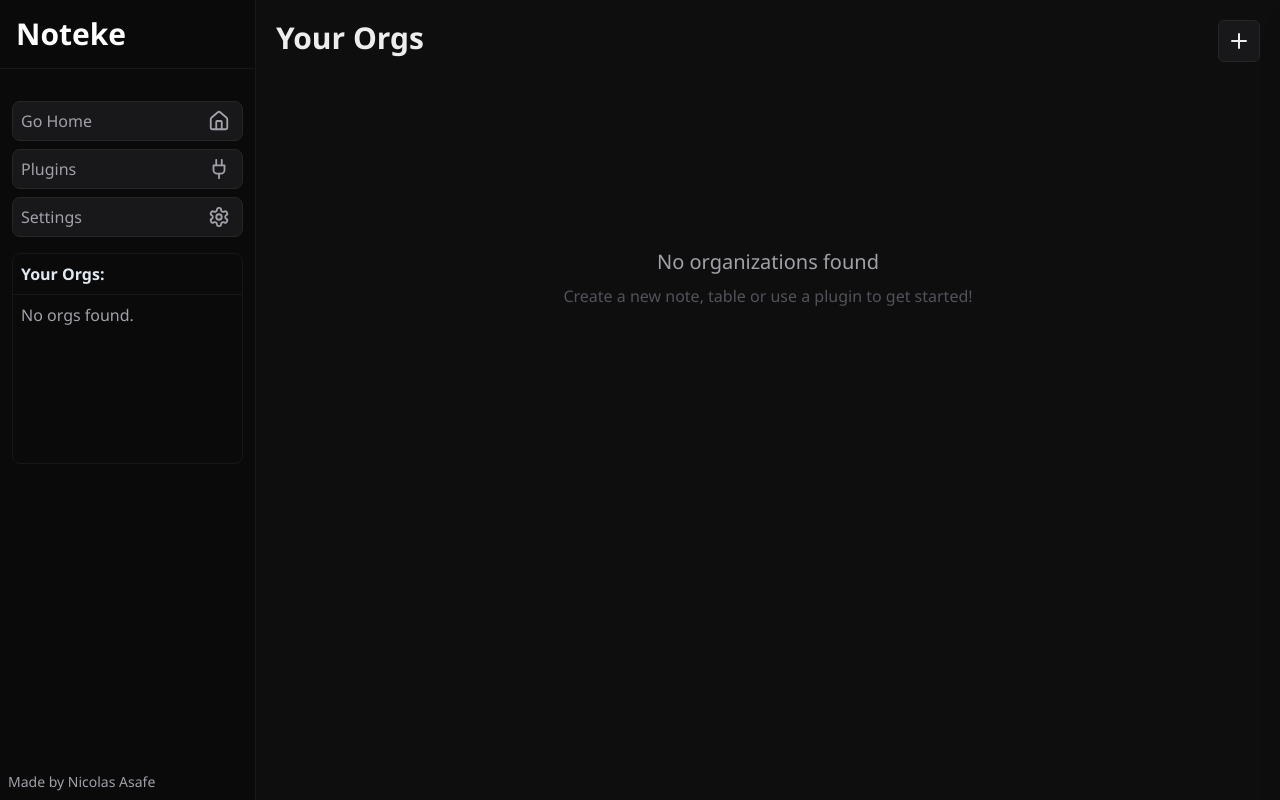
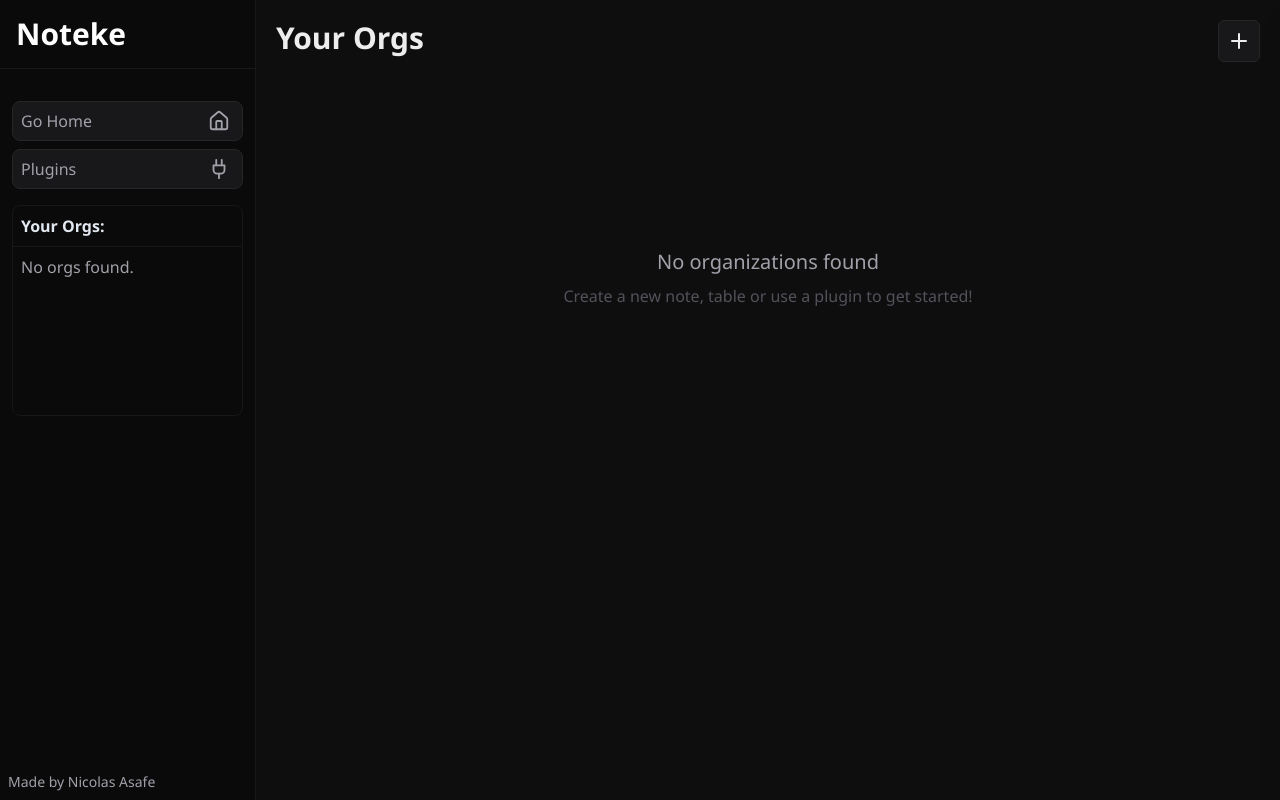
Before and after one commit to Nicolas-Asafe/Noteke, a Next.js app: page / in a window 1280 px wide. Built offline with nearby package versions, Linux system fonts and the light colour scheme.

Commit message:
Remoção de settings btn

```diff
--- a/components/Sidebar.tsx
+++ b/components/Sidebar.tsx
@@ -148,10 +148,10 @@ export default function SideBar() {
             Plugins
             <Plug size={30} className="p-1 rounded-md hover:bg-neutral-900 hover:text-white transition" />
           </Link>
-          <Link href={'/plugins'} className="flex justify-between items-center p-1 px-2 bg-zinc-900 hover:bg-zinc-800 rounded-lg border border-neutral-800 hover:border-neutral-500 text-zinc-400">
+          {/* <Link href={'/plugins'} className="flex justify-between items-center p-1 px-2 bg-zinc-900 hover:bg-zinc-800 rounded-lg border border-neutral-800 hover:border-neutral-500 text-zinc-400">
             Settings
             <Settings size={30} className="p-1 rounded-md hover:bg-neutral-900 hover:text-white transition" />
-          </Link>
+          </Link> */}
         </div>
 
         <div className="border border-neutral-900 rounded-lg space-y-2">
```
